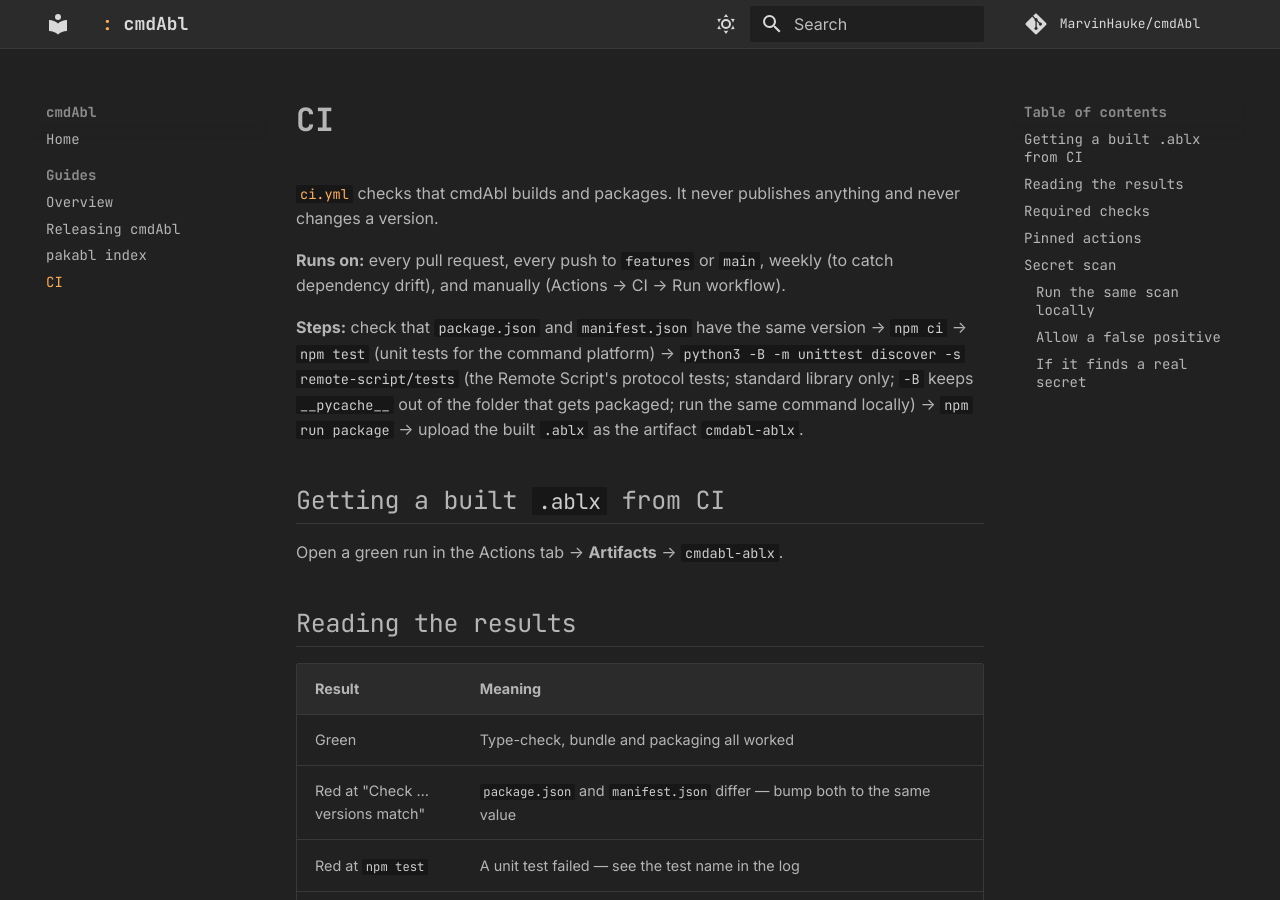
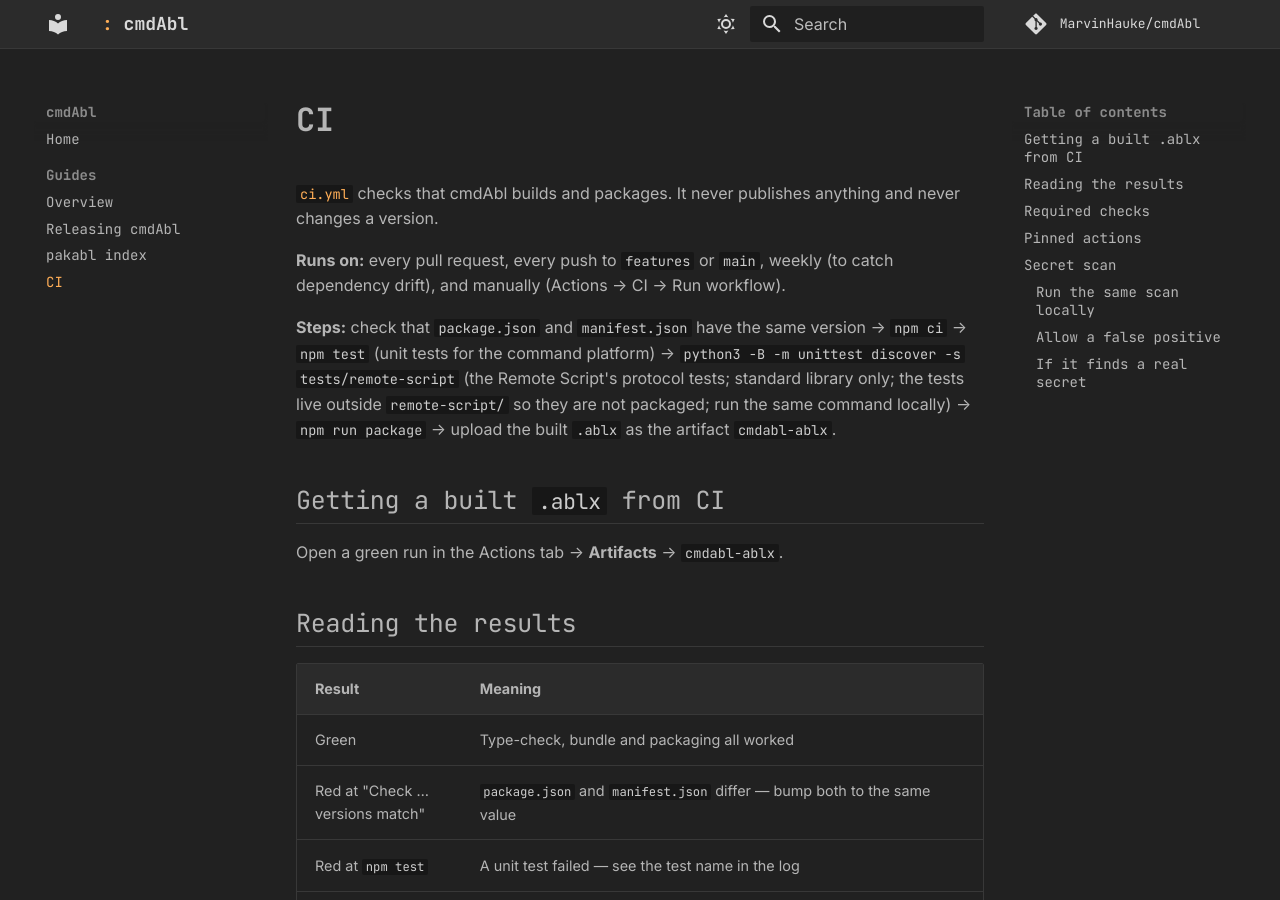
Before and after one commit to MarvinHauke/cmdAbl, an MkDocs documentation site: the page built from docs/guides/ci.md, in a window 1280 px wide and 900 px high. Built offline with MkDocs 1.6.1 and Material for MkDocs 9.7.7, drawn with Linux system fonts in a browser that asks for light colours; comment, search, counter and statistics services are not loaded.

Commit message:
ci: Remote Script tests run from tests/remote-script
cmdabl-bridge moved the Python tests out of the packaged folder.

Co-Authored-By: Claude Sonnet 5.5 <noreply@anthropic.com>

```diff
--- a/docs/guides/ci.md
+++ b/docs/guides/ci.md
@@ -8,8 +8,8 @@ dependency drift), and manually (Actions → CI → Run workflow).
 
 **Steps:** check that `package.json` and `manifest.json` have the same version → `npm ci` →
 `npm test` (unit tests for the command platform) →
-`python3 -B -m unittest discover -s remote-script/tests` (the Remote Script's protocol tests;
-standard library only; `-B` keeps `__pycache__` out of the folder that gets packaged; run the same
+`python3 -B -m unittest discover -s tests/remote-script` (the Remote Script's protocol tests;
+standard library only; the tests live outside `remote-script/` so they are not packaged; run the same
 command locally) → `npm run package` → upload the built `.ablx` as the artifact `cmdabl-ablx`.
 
 ## Getting a built `.ablx` from CI
```
Also changed, not shown: 1 other file.
